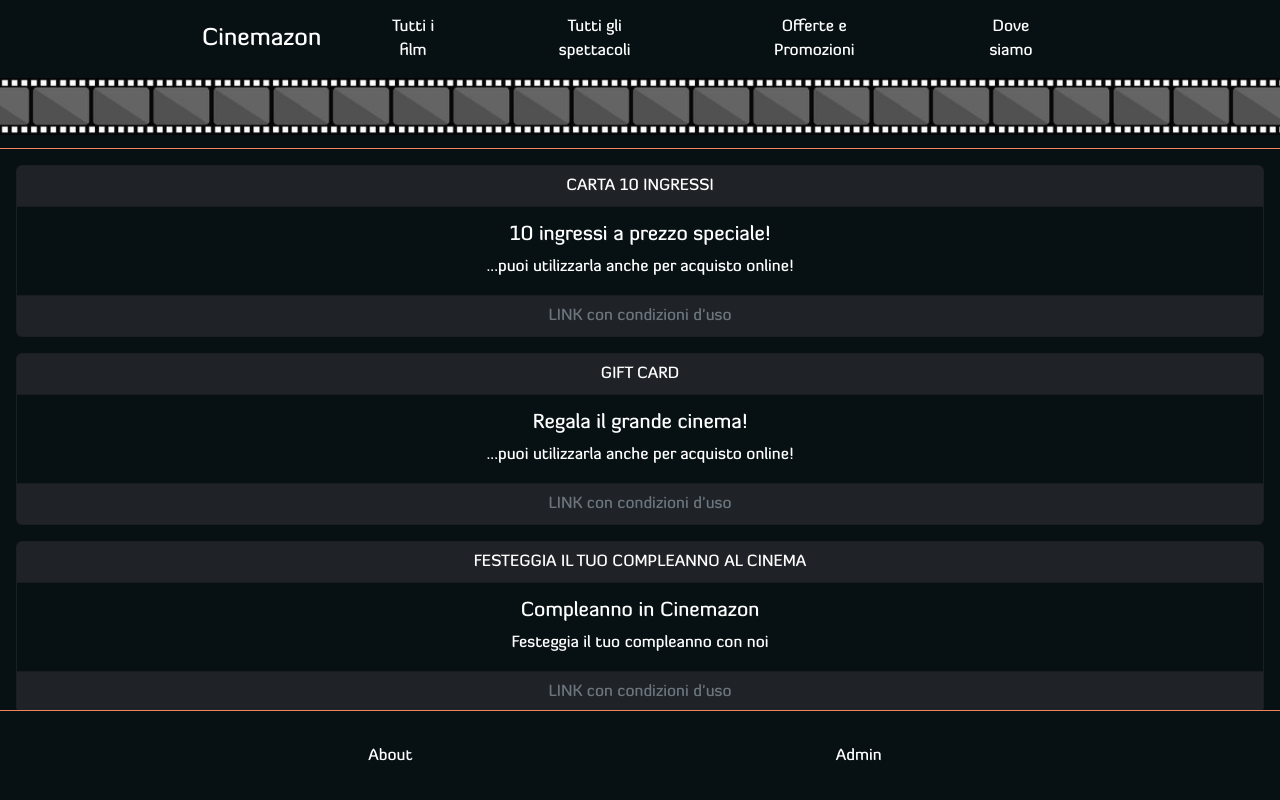
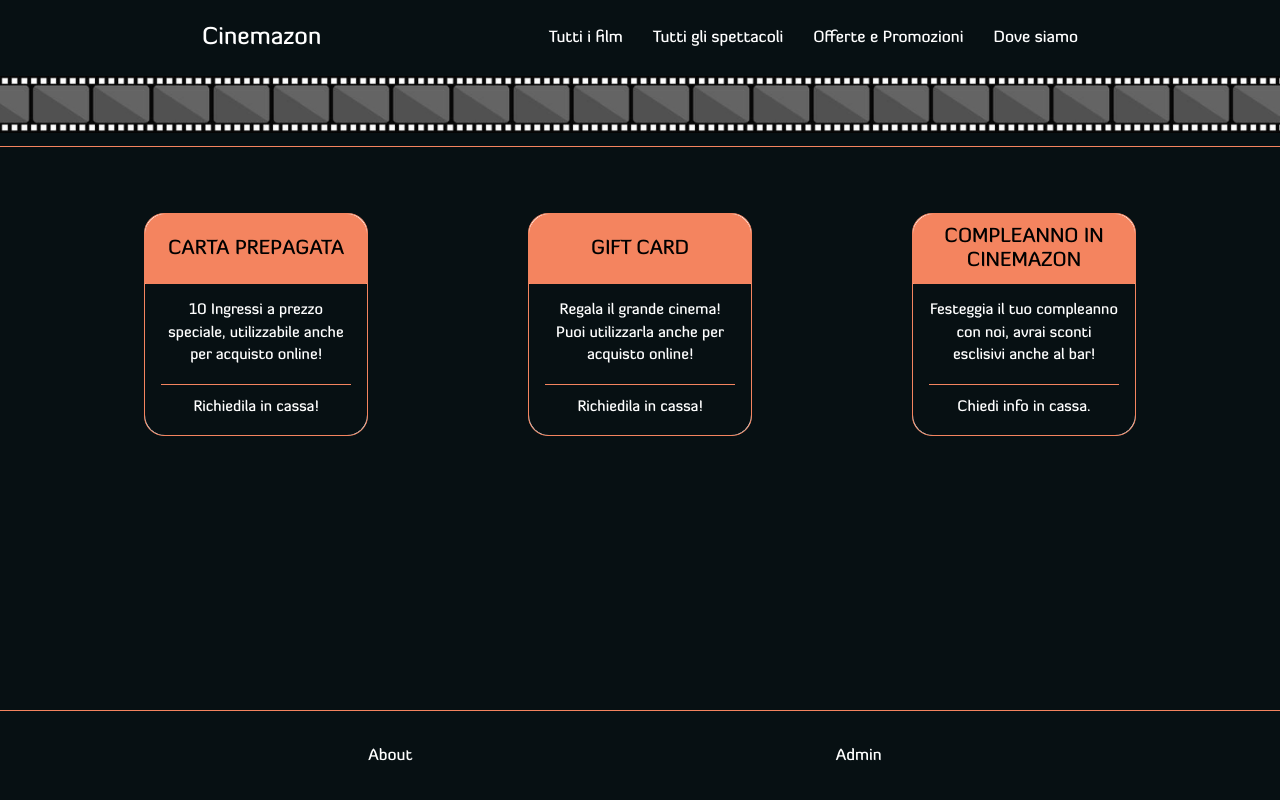
Before and after one commit to eleonora-84/CinemazonFE, a React (Vite) app: page /promo in a window 1280 px wide. Shown: the top 800 px of the page. Built offline with nearby package versions, Linux system fonts and the light colour scheme.

Commit message:
sistemato css

```diff
--- a/src/component/about/About.jsx
+++ b/src/component/about/About.jsx
@@ -5,7 +5,7 @@ const About = () => {
 
     <div className="aboutContainer">
       <section className="about">
-        Sito <u>didattico</u> interamente eseguito da <span className="focus">Eleonora Pisacane</span> <br />come progetto
+        Sito <u>didattico</u> interamente realizzato da <span className="focus">Eleonora Pisacane</span> <br />come progetto
         finale del corso <br /><span className="focus">Web Developer Full Stack</span> <br /> organizzato da{" "}
         <a href="https://www.digitazon.school" target="_blank">
           Digitazon Tech School
@@ -18,6 +18,10 @@ const About = () => {
       <section className="about">
         Tutti i diritti appartengono ai rispettivi proprietari.
       </section>
+      <section className="about">
+        Contact: +39 340 27 47 401 < br/>
+        Email: <a href="mailto:eleonora.pisacane84@gmail.com">eleonora.pisacane84@gmail.com</a>
+      </section>
       </div>
 
   );
--- a/src/component/movies/MovieCard.jsx
+++ b/src/component/movies/MovieCard.jsx
@@ -26,7 +26,7 @@ const MovieCard = () => {
   }, []);
 
   return (
-    <div className="d-flex justify-content-center">
+    <div className="d-flex justify-content-center mt-5">
       <div className="cardContainer">
         <div className="posterContainer">
           <img className="poster" src={movie.moviePoster} alt={movie.title} />
--- a/src/component/navbar/navbar.css
+++ b/src/component/navbar/navbar.css
@@ -40,7 +40,6 @@
 }
 
 .navbarItem {
-  padding: 25px;
   vertical-align: middle;
   margin-right: 30px;
   text-decoration: none;
--- a/src/component/promo/Promo.jsx
+++ b/src/component/promo/Promo.jsx
@@ -1,41 +1,45 @@
 import "./promo.css";
-import Card from 'react-bootstrap/Card';
+import Card from "react-bootstrap/Card";
 
 const Promo = () => {
   return (
     <>
       <div className="promo">
-        <Card className="text-center card" bg="dark">
-          <Card.Header>CARTA 10 INGRESSI</Card.Header>
-          <Card.Body>
-            <Card.Title>10 ingressi a prezzo speciale!</Card.Title>
+        <Card className="singleCard">
+          <Card.Title className="cardTitle">
+            CARTA PREPAGATA
+          </Card.Title>
+          <Card.Body className="cardBody">
             <Card.Text>
-              ...puoi utilizzarla anche per acquisto online!
+              10 Ingressi a prezzo speciale, utilizzabile anche per acquisto online!
+            </Card.Text>
+            <Card.Text className="bottomText">
+              Richiedila in cassa!
             </Card.Text>
           </Card.Body>
-          <Card.Footer className="text-muted">LINK con condizioni d'uso</Card.Footer>
         </Card>
 
-        <Card className="text-center card" bg="dark">
-          <Card.Header>GIFT CARD</Card.Header>
-          <Card.Body>
-            <Card.Title>Regala il grande cinema!</Card.Title>
+        <Card className="singleCard">
+          <Card.Title className="cardTitle">
+            GIFT CARD
+          </Card.Title>
+          <Card.Body className="cardBody">
             <Card.Text>
-              ...puoi utilizzarla anche per acquisto online!
+              Regala il grande cinema! Puoi utilizzarla anche per acquisto online!
+            </Card.Text>
+            <Card.Text className="bottomText">
+              Richiedila in cassa!
             </Card.Text>
           </Card.Body>
-          <Card.Footer className="text-muted">LINK con condizioni d'uso</Card.Footer>
         </Card>
-
-        <Card className="text-center card" bg="dark">
-          <Card.Header>FESTEGGIA IL TUO COMPLEANNO AL CINEMA</Card.Header>
-          <Card.Body>
-            <Card.Title>Compleanno in Cinemazon</Card.Title>
-            <Card.Text>
-              Festeggia il tuo compleanno con noi
+        <Card className="singleCard">
+          <Card.Title className="cardTitle">COMPLEANNO IN CINEMAZON</Card.Title>
+          <Card.Body className="cardBody">
+            <Card.Text>Festeggia il tuo compleanno con noi, avrai sconti esclisivi anche al bar!</Card.Text>
+            <Card.Text className="bottomText">
+            Chiedi info in cassa.
             </Card.Text>
           </Card.Body>
-          <Card.Footer className="text-muted">LINK con condizioni d'uso</Card.Footer>
         </Card>
       </div>
     </>
--- a/src/component/promo/promo.css
+++ b/src/component/promo/promo.css
@@ -1,14 +1,51 @@
 @font-face {
-    font-family: 'Diavlo';
-    src: local('Diavlo'), url(../../assets/fonts/diavlo-black-cufonfonts/Diavlo_MEDIUM_II_37.otf) format('truetype');
+  font-family: "Diavlo";
+  src: local("Diavlo"),
+    url(../../assets/fonts/diavlo-black-cufonfonts/Diavlo_MEDIUM_II_37.otf)
+      format("truetype");
 }
 
-
-.promo{
-    font-family: 'Diavlo', serif;
-    text-align: center;
+.promo {
+  font-family: "Diavlo", serif;
+  text-align: center;
+  display: flex;
+  justify-content: space-evenly;
+  margin-top: 50px;
 }
 
-.card{
-    margin: 1rem 1rem;
+.card {
+  margin: 1rem 1rem;
 }
+.singleCard {
+  font-family: "Diavlo";
+  font-size: small;
+  border-radius: 20px;
+  border-color: #f4845f;
+}
+
+.cardTitle {
+  border-top-left-radius: 20px;
+  border-top-right-radius: 20px;
+  text-align: center;
+
+  background-color: #f4845f;
+  border: solid #f4845f 1px;
+  color: black;
+
+  display: flex;
+  justify-content: center;
+  flex-direction: column;
+  height: 70px;
+  margin: 0;
+}
+
+.bottomText {
+  text-align: center;
+  border-top: solid #f4845f 1px;
+  padding-top: 12px;
+}
+
+.cardBody {
+  font-size: 15px;
+  text-align: center;
+}
```
